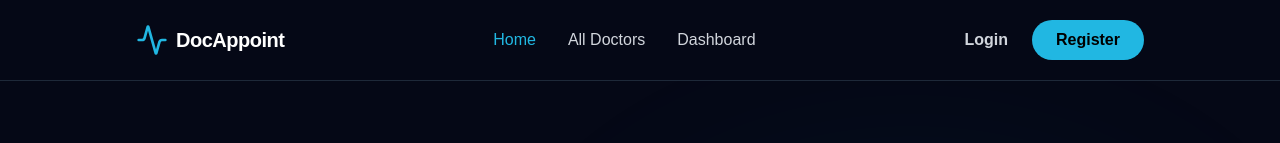
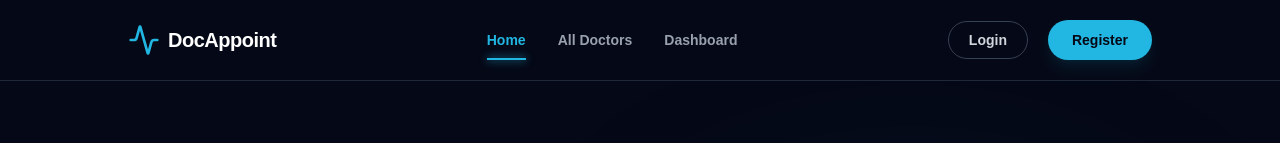
Before and after one commit to arnobpaul46/assignment-nine-client, a Next.js app: page / in a window 1280 px wide. Shown: the top 143 px of the page. Built offline with nearby package versions, Linux system fonts and the light colour scheme.

Commit message:
navbar section navigation design changes

```diff
--- a/public/data/all-doctors.json
+++ b/public/data/all-doctors.json
@@ -4,7 +4,7 @@
       "id": "d1",
       "name": "Dr. Ayesha Rahman",
       "specialty": "Cardiologist",
-      "image": "https://randomuser.me/api/portraits/women/11.jpg",
+      "image": "https://images.unsplash.com/photo-1559839734-2b71ea197ec2?w=400&h=400&fit=crop&crop=face",
       "experience": "10 years",
       "availability": [
         "09:00 AM - 12:00 PM",
@@ -21,7 +21,7 @@
       "id": "d2",
       "name": "Dr. Mohammad Kamal Hossain",
       "specialty": "Neurologist",
-      "image": "https://randomuser.me/api/portraits/men/31.jpg",
+      "image": "https://images.unsplash.com/photo-1612349317150-e413f6a5b16d?w=400&h=400&fit=crop&crop=face",
       "experience": "15 years",
       "availability": [
         "10:00 AM - 01:00 PM",
@@ -38,7 +38,7 @@
       "id": "d3",
       "name": "Dr. Fatema Begum",
       "specialty": "Gynecologist",
-      "image": "https://randomuser.me/api/portraits/women/12.jpg",
+      "image": "https://images.unsplash.com/photo-1594824476967-48c8b964f9b8?w=400&h=400&fit=crop&crop=face",
       "experience": "12 years",
       "availability": [
         "09:00 AM - 01:00 PM"
@@ -54,7 +54,7 @@
       "id": "d4",
       "name": "Dr. Anisur Rahman",
       "specialty": "Orthopedic Surgeon",
-      "image": "https://randomuser.me/api/portraits/men/32.jpg",
+      "image": "https://images.unsplash.com/photo-1622253692010-333f2da6031d?w=400&h=400&fit=crop&crop=face",
       "experience": "18 years",
       "availability": [
         "08:00 AM - 12:00 PM",
@@ -71,7 +71,7 @@
       "id": "d5",
       "name": "Dr. Nusrat Jahan",
       "specialty": "Dermatologist",
-      "image": "https://randomuser.me/api/portraits/women/13.jpg",
+      "image": "https://images.unsplash.com/photo-1582750433449-648ed127bb54?w=400&h=400&fit=crop&crop=face",
       "experience": "8 years",
       "availability": [
         "02:00 PM - 06:00 PM"
@@ -87,7 +87,7 @@
       "id": "d6",
       "name": "Dr. Tariqul Islam",
       "specialty": "Pediatrician",
-      "image": "https://randomuser.me/api/portraits/men/33.jpg",
+      "image": "https://images.unsplash.com/photo-1537368910025-700350fe46c7?w=400&h=400&fit=crop&crop=face",
       "experience": "14 years",
       "availability": [
         "09:00 AM - 12:00 PM",
@@ -104,7 +104,7 @@
       "id": "d7",
       "name": "Dr. Rina Akter",
       "specialty": "Endocrinologist",
-      "image": "https://randomuser.me/api/portraits/women/14.jpg",
+      "image": "https://images.unsplash.com/photo-1651008376811-b90baee60c1f?w=400&h=400&fit=crop&crop=face",
       "experience": "11 years",
       "availability": [
         "10:00 AM - 01:00 PM",
@@ -121,7 +121,7 @@
       "id": "d8",
       "name": "Dr. Shahidul Alam",
       "specialty": "Ophthalmologist",
-      "image": "https://randomuser.me/api/portraits/men/34.jpg",
+      "image": "https://images.unsplash.com/photo-1472099645785-5658abf4ff4e?w=400&h=400&fit=crop&crop=face",
       "experience": "20 years",
       "availability": [
         "08:30 AM - 12:30 PM"
@@ -137,7 +137,7 @@
       "id": "d9",
       "name": "Dr. Nazma Parvin",
       "specialty": "Psychiatrist",
-      "image": "https://randomuser.me/api/portraits/women/15.jpg",
+      "image": "https://images.unsplash.com/photo-1573496359142-b8d87734a5a2?w=400&h=400&fit=crop&crop=face",
       "experience": "9 years",
       "availability": [
         "03:00 PM - 07:00 PM"
@@ -153,7 +153,7 @@
       "id": "d10",
       "name": "Dr. Abul Kalam Azad",
       "specialty": "Gastroenterologist",
-      "image": "https://randomuser.me/api/portraits/men/35.jpg",
+      "image": "https://images.unsplash.com/photo-1506794778202-cad84cf45f1d?w=400&h=400&fit=crop&crop=face",
       "experience": "16 years",
       "availability": [
         "09:00 AM - 01:00 PM",
@@ -170,7 +170,7 @@
       "id": "d11",
       "name": "Dr. Salma Khatun",
       "specialty": "Cardiologist",
-      "image": "https://randomuser.me/api/portraits/women/16.jpg",
+      "image": "https://images.unsplash.com/photo-1573497019940-1c28c88b4f8e?w=400&h=400&fit=crop&crop=face",
       "experience": "7 years",
       "availability": [
         "10:00 AM - 01:00 PM"
@@ -186,7 +186,7 @@
       "id": "d12",
       "name": "Dr. Rafiqul Islam",
       "specialty": "Neurologist",
-      "image": "https://randomuser.me/api/portraits/men/36.jpg",
+      "image": "https://images.unsplash.com/photo-1500648767791-00dcc994a43e?w=400&h=400&fit=crop&crop=face",
       "experience": "13 years",
       "availability": [
         "09:00 AM - 12:00 PM",
@@ -203,7 +203,7 @@
       "id": "d13",
       "name": "Dr. Rehana Sultana",
       "specialty": "Gynecologist",
-      "image": "https://randomuser.me/api/portraits/women/17.jpg",
+      "image": "https://images.unsplash.com/photo-1580489944761-15a19d654956?w=400&h=400&fit=crop&crop=face",
       "experience": "10 years",
       "availability": [
         "08:00 AM - 12:00 PM",
@@ -220,7 +220,7 @@
       "id": "d14",
       "name": "Dr. Mahmudul Hasan",
       "specialty": "Orthopedic Surgeon",
-      "image": "https://randomuser.me/api/portraits/men/37.jpg",
+      "image": "https://images.unsplash.com/photo-1570295999919-56ceb5ecca61?w=400&h=400&fit=crop&crop=face",
       "experience": "11 years",
       "availability": [
         "10:00 AM - 02:00 PM"
@@ -236,7 +236,7 @@
       "id": "d15",
       "name": "Dr. Farzana Yasmin",
       "specialty": "Dermatologist",
-      "image": "https://randomuser.me/api/portraits/women/18.jpg",
+      "image": "https://images.unsplash.com/photo-1438761681033-6461ffad8d80?w=400&h=400&fit=crop&crop=face",
       "experience": "6 years",
       "availability": [
         "02:00 PM - 06:00 PM"
@@ -252,7 +252,7 @@
       "id": "d16",
       "name": "Dr. Kamrul Hasan",
       "specialty": "Pediatrician",
-      "image": "https://randomuser.me/api/portraits/men/38.jpg",
+      "image": "https://images.unsplash.com/photo-1560250097-0b93528c311a?w=400&h=400&fit=crop&crop=face",
       "experience": "9 years",
       "availability": [
         "09:00 AM - 12:00 PM",
@@ -269,7 +269,7 @@
       "id": "d17",
       "name": "Dr. Sultana Razia",
       "specialty": "Endocrinologist",
-      "image": "https://randomuser.me/api/portraits/women/19.jpg",
+      "image": "https://images.unsplash.com/photo-1544005313-94ddf0286df2?w=400&h=400&fit=crop&crop=face",
       "experience": "14 years",
       "availability": [
         "10:00 AM - 01:00 PM",
@@ -286,7 +286,7 @@
       "id": "d18",
       "name": "Dr. Moniruzzaman",
       "specialty": "Ophthalmologist",
-      "image": "https://randomuser.me/api/portraits/men/39.jpg",
+      "image": "https://images.unsplash.com/photo-1519085360753-af0119f7cbe7?w=400&h=400&fit=crop&crop=face",
       "experience": "12 years",
       "availability": [
         "08:00 AM - 12:00 PM"
@@ -302,7 +302,7 @@
       "id": "d19",
       "name": "Dr. Tahmina Akter",
       "specialty": "Psychiatrist",
-      "image": "https://randomuser.me/api/portraits/women/20.jpg",
+      "image": "https://images.unsplash.com/photo-1494790108377-be9c29b29330?w=400&h=400&fit=crop&crop=face",
       "experience": "8 years",
       "availability": [
         "03:00 PM - 07:00 PM"
@@ -318,7 +318,7 @@
       "id": "d20",
       "name": "Dr. Habibur Rahman",
       "specialty": "Gastroenterologist",
-      "image": "https://randomuser.me/api/portraits/men/40.jpg",
+      "image": "https://images.unsplash.com/photo-1504257432389-52343af06ae3?w=400&h=400&fit=crop&crop=face",
       "experience": "17 years",
       "availability": [
         "09:00 AM - 01:00 PM",
@@ -335,7 +335,7 @@
       "id": "d21",
       "name": "Dr. Nasreen Jahan",
       "specialty": "Cardiologist",
-      "image": "https://randomuser.me/api/portraits/women/21.jpg",
+      "image": "https://images.unsplash.com/photo-1534528741775-53994a69daeb?w=400&h=400&fit=crop&crop=face",
       "experience": "9 years",
       "availability": [
         "10:00 AM - 01:00 PM",
@@ -352,7 +352,7 @@
       "id": "d22",
       "name": "Dr. Zakir Hossain",
       "specialty": "Neurologist",
-      "image": "https://randomuser.me/api/portraits/men/41.jpg",
+      "image": "https://images.unsplash.com/photo-1492562080023-ab3db95bfbce?w=400&h=400&fit=crop&crop=face",
       "experience": "10 years",
       "availability": [
         "09:00 AM - 12:00 PM"
@@ -368,7 +368,7 @@
       "id": "d23",
       "name": "Dr. Shamima Nasrin",
       "specialty": "Gynecologist",
-      "image": "https://randomuser.me/api/portraits/women/22.jpg",
+      "image": "https://images.unsplash.com/photo-1531746020798-e6953c6e8e04?w=400&h=400&fit=crop&crop=face",
       "experience": "13 years",
       "availability": [
         "08:00 AM - 12:00 PM",
@@ -385,7 +385,7 @@
       "id": "d24",
       "name": "Dr. Abdul Matin",
       "specialty": "Orthopedic Surgeon",
-      "image": "https://randomuser.me/api/portraits/men/42.jpg",
+      "image": "https://images.unsplash.com/photo-1519345182560-3f2917c472ef?w=400&h=400&fit=crop&crop=face",
       "experience": "19 years",
       "availability": [
         "09:00 AM - 01:00 PM"
@@ -401,7 +401,7 @@
       "id": "d25",
       "name": "Dr. Moushumi Akter",
       "specialty": "Dermatologist",
-      "image": "https://randomuser.me/api/portraits/women/23.jpg",
+      "image": "https://images.unsplash.com/photo-1487412720507-e7ab37603c6f?w=400&h=400&fit=crop&crop=face",
       "experience": "7 years",
       "availability": [
         "02:00 PM - 06:00 PM"
@@ -417,7 +417,7 @@
       "id": "d26",
       "name": "Dr. Firoz Khan",
       "specialty": "Pediatrician",
-      "image": "https://randomuser.me/api/portraits/men/43.jpg",
+      "image": "https://images.unsplash.com/photo-1463453091185-61582044d556?w=400&h=400&fit=crop&crop=face",
       "experience": "11 years",
       "availability": [
         "09:00 AM - 12:00 PM",
@@ -434,7 +434,7 @@
       "id": "d27",
       "name": "Dr. Dilruba Sultana",
       "specialty": "Endocrinologist",
-      "image": "https://randomuser.me/api/portraits/women/24.jpg",
+      "image": "https://images.unsplash.com/photo-1542596594-649edbc13630?w=400&h=400&fit=crop&crop=face",
       "experience": "8 years",
       "availability": [
         "10:00 AM - 01:00 PM"
@@ -450,7 +450,7 @@
       "id": "d28",
       "name": "Dr. Asaduzzaman",
       "specialty": "Ophthalmologist",
-      "image": "https://randomuser.me/api/portraits/men/44.jpg",
+      "image": "https://images.unsplash.com/photo-1507003211169-0a1dd7228f2d?w=400&h=400&fit=crop&crop=face",
       "experience": "15 years",
       "availability": [
         "08:30 AM - 12:30 PM",
@@ -467,7 +467,7 @@
       "id": "d29",
       "name": "Dr. Suraiya Begum",
       "specialty": "Psychiatrist",
-      "image": "https://randomuser.me/api/portraits/women/25.jpg",
+      "image": "https://images.unsplash.com/photo-1508214751196-bcfd4ca60f91?w=400&h=400&fit=crop&crop=face",
       "experience": "12 years",
       "availability": [
         "03:00 PM - 07:00 PM"
@@ -483,7 +483,7 @@
       "id": "d30",
       "name": "Dr. Iqbal Hossain",
       "specialty": "Gastroenterologist",
-      "image": "https://randomuser.me/api/portraits/men/45.jpg",
+      "image": "https://images.unsplash.com/photo-1519058082700-08a0b56da9b4?w=400&h=400&fit=crop&crop=face",
       "experience": "13 years",
       "availability": [
         "09:00 AM - 01:00 PM",
@@ -502,7 +502,7 @@
       "id": "d1",
       "name": "Dr. Ayesha Rahman",
       "specialty": "Cardiologist",
-      "image": "https://randomuser.me/api/portraits/women/11.jpg",
+      "image": "https://images.unsplash.com/photo-1559839734-2b71ea197ec2?w=400&h=400&fit=crop&crop=face",
       "experience": "10 years",
       "hospital": "Labaid Cardiac Hospital",
       "location": "Dhanmondi, Dhaka",
@@ -515,7 +515,7 @@
       "id": "d2",
       "name": "Dr. Mohammad Kamal Hossain",
       "specialty": "Neurologist",
-      "image": "https://randomuser.me/api/portraits/men/31.jpg",
+      "image": "https://images.unsplash.com/photo-1612349317150-e413f6a5b16d?w=400&h=400&fit=crop&crop=face",
       "experience": "15 years",
       "hospital": "Square Hospital",
       "location": "Panthapath, Dhaka",
@@ -528,7 +528,7 @@
       "id": "d23",
       "name": "Dr. Shamima Nasrin",
       "specialty": "Gynecologist",
-      "image": "https://randomuser.me/api/portraits/women/22.jpg",
+      "image": "https://images.unsplash.com/photo-1531746020798-e6953c6e8e04?w=400&h=400&fit=crop&crop=face",
       "experience": "13 years",
       "hospital": "Square Hospital",
       "location": "Panthapath, Dhaka",
@@ -541,7 +541,7 @@
       "id": "d4",
       "name": "Dr. Anisur Rahman",
       "specialty": "Orthopedic Surgeon",
-      "image": "https://randomuser.me/api/portraits/men/32.jpg",
+      "image": "https://images.unsplash.com/photo-1622253692010-333f2da6031d?w=400&h=400&fit=crop&crop=face",
       "experience": "18 years",
       "hospital": "United Hospital",
       "location": "Gulshan, Dhaka",
@@ -554,7 +554,7 @@
       "id": "d5",
       "name": "Dr. Nusrat Jahan",
       "specialty": "Dermatologist",
-      "image": "https://randomuser.me/api/portraits/women/13.jpg",
+      "image": "https://images.unsplash.com/photo-1582750433449-648ed127bb54?w=400&h=400&fit=crop&crop=face",
       "experience": "8 years",
       "hospital": "Ibn Sina Hospital",
       "location": "Dhanmondi, Dhaka",
@@ -567,7 +567,7 @@
       "id": "d6",
       "name": "Dr. Tariqul Islam",
       "specialty": "Pediatrician",
-      "image": "https://randomuser.me/api/portraits/men/33.jpg",
+      "image": "https://images.unsplash.com/photo-1537368910025-700350fe46c7?w=400&h=400&fit=crop&crop=face",
       "experience": "14 years",
       "hospital": "Bangladesh Shishu Hospital",
       "location": "Sher-e-Bangla Nagar, Dhaka",
@@ -580,7 +580,7 @@
       "id": "d17",
       "name": "Dr. Sultana Razia",
       "specialty": "Endocrinologist",
-      "image": "https://randomuser.me/api/portraits/women/19.jpg",
+      "image": "https://images.unsplash.com/photo-1544005313-94ddf0286df2?w=400&h=400&fit=crop&crop=face",
       "experience": "14 years",
       "hospital": "Square Hospital",
       "location": "Panthapath, Dhaka",
@@ -593,7 +593,7 @@
       "id": "d8",
       "name": "Dr. Shahidul Alam",
       "specialty": "Ophthalmologist",
-      "image": "https://randomuser.me/api/portraits/men/34.jpg",
+      "image": "https://images.unsplash.com/photo-1472099645785-5658abf4ff4e?w=400&h=400&fit=crop&crop=face",
       "experience": "20 years",
       "hospital": "National Institute of Ophthalmology",
       "location": "Agargaon, Dhaka",
@@ -606,7 +606,7 @@
       "id": "d29",
       "name": "Dr. Suraiya Begum",
       "specialty": "Psychiatrist",
-      "image": "https://randomuser.me/api/portraits/women/25.jpg",
+      "image": "https://images.unsplash.com/photo-1508214751196-bcfd4ca60f91?w=400&h=400&fit=crop&crop=face",
       "experience": "12 years",
       "hospital": "National Mental Health Institute",
       "location": "Sher-e-Bangla Nagar, Dhaka",
@@ -619,7 +619,7 @@
       "id": "d20",
       "name": "Dr. Habibur Rahman",
       "specialty": "Gastroenterologist",
-      "image": "https://randomuser.me/api/portraits/men/40.jpg",
+      "image": "https://images.unsplash.com/photo-1504257432389-52343af06ae3?w=400&h=400&fit=crop&crop=face",
       "experience": "17 years",
       "hospital": "United Hospital",
       "location": "Gulshan, Dhaka",
--- a/src/components/Navbar.jsx
+++ b/src/components/Navbar.jsx
@@ -1,56 +1,109 @@
 "use client";
 import React, { useState } from 'react';
 import Link from 'next/link';
+import { usePathname } from 'next/navigation';
 import { Activity, Menu, X } from 'lucide-react';
 
 const Navbar = () => {
   const [isOpen, setIsOpen] = useState(false);
+  const pathname = usePathname();
+
+  const navLinks = [
+    { name: 'Home', href: '/' },
+    { name: 'All Doctors', href: '/all-doctors' },
+    { name: 'Dashboard', href: '/dashboard' },
+  ];
 
   return (
-    <nav className="bg-[#050816] text-white w-full border-b border-gray-800">
-
-      <div className="max-w-[80%] mx-auto px-2">
+    <nav className="bg-[#050816] text-white w-full border-b border-gray-800 sticky top-0 z-50">
+      <div className="max-w-[80%] mx-auto">
         <div className="flex items-center justify-between h-20">
 
           {/* Logo Section */}
-          <Link href="/" className="flex items-center gap-2 shrink-0">
-            <Activity className="text-[#21B7E2] w-8 h-8" />
+          <Link href="/" className="flex items-center gap-2 shrink-0 group">
+            <Activity className="text-[#21B7E2] w-8 h-8 group-hover:scale-110 transition-transform" />
             <span className="text-xl font-bold tracking-tight">DocAppoint</span>
           </Link>
 
-          {/*  Navbar Links */}
+          {/* Desktop Navbar Links */}
           <div className="hidden md:flex items-center gap-8">
-            <Link href="/" className="text-[#21B7E2] font-medium hover:text-white transition-colors">Home</Link>
-            <Link href="/all-doctors" className="text-gray-300 font-medium hover:text-white transition-colors">All Doctors</Link>
-            <Link href="/dashboard" className="text-gray-300 font-medium hover:text-white transition-colors">Dashboard</Link>
+            {navLinks.map((link) => {
+              const isActive = pathname === link.href;
+              return (
+                <Link
+                  key={link.name}
+                  href={link.href}
+                  className={`relative text-sm font-bold transition-all duration-300 py-1 ${
+                    isActive ? 'text-[#21B7E2]' : 'text-gray-400 hover:text-white'
+                  }`}
+                >
+                  {link.name}
+                  {/* Desktop Active Bottom Border (Closer to text) */}
+                  {isActive && (
+                    <span className="absolute bottom-[-6px] left-0 w-full h-[2px] bg-[#21B7E2] shadow-[0_0_8px_#21B7E2]"></span>
+                  )}
+                </Link>
+              );
+            })}
           </div>
 
+          {/* Auth Buttons */}
+          <div className="hidden md:flex items-center gap-5">
+            {/* Login Button with subtle outline */}
+            <Link
+              href="/login"
+              className={`text-sm font-bold px-5 py-2 rounded-full border transition-all duration-300 ${
+                pathname === '/login'
+                ? 'border-[#21B7E2] text-[#21B7E2] bg-[#21B7E2]/5'
+                : 'border-gray-700 text-gray-300 hover:border-[#21B7E2] hover:text-white'
+              }`}
+            >
+              Login
+            </Link>
 
-          <div className="hidden md:flex items-center gap-6">
-            <Link href="/login" className="text-gray-300 font-bold hover:text-white transition-colors">Login</Link>
-            <Link href="/register" className="bg-[#21B7E2] hover:bg-[#1da1c9] text-black px-6 py-2 rounded-full font-bold transition-all">
+            {/* Register Button Solid */}
+            <Link
+              href="/register"
+              className="bg-[#21B7E2] hover:bg-white text-[#050816] px-6 py-2.5 rounded-full font-bold text-sm transition-all transform active:scale-95 shadow-lg shadow-cyan-500/10"
+            >
               Register
             </Link>
           </div>
 
-          {/* Mobile section menu icon */}
+          {/* Mobile menu icon */}
           <div className="md:hidden flex items-center">
-            <button onClick={() => setIsOpen(!isOpen)} className="text-gray-300 focus:outline-none">
+            <button onClick={() => setIsOpen(!isOpen)} className="text-gray-300 p-2">
               {isOpen ? <X size={28} /> : <Menu size={28} />}
             </button>
           </div>
         </div>
 
-        {/* Mobile section menu bar*/}
+        {/* Mobile menu bar */}
         {isOpen && (
-          <div className="md:hidden pb-6 space-y-4">
-            <Link href="/" className="block text-[#21B7E2] font-medium py-2">Home</Link>
-            <Link href="/appointments" className="block text-gray-300 font-medium py-2 hover:text-white">All Appointments</Link>
-            <Link href="/dashboard" className="block text-gray-300 font-medium py-2 hover:text-white">Dashboard</Link>
-            <hr className="border-gray-800" />
-            <div className="flex flex-col gap-4">
-              <Link href="/login" className="text-gray-300 font-bold py-2">Login</Link>
-              <Link href="/register" className="bg-[#21B7E2] text-black px-6 py-2 rounded-full font-bold text-center">
+          <div className="md:hidden pb-8 pt-2 space-y-2">
+            {navLinks.map((link) => {
+              const isActive = pathname === link.href;
+              return (
+                <Link
+                  key={link.name}
+                  href={link.href}
+                  onClick={() => setIsOpen(false)}
+                  className={`block px-4 py-3 rounded-xl text-base font-bold transition-all ${
+                    isActive
+                    ? 'bg-[#21B7E2]/10 text-[#21B7E2] border-l-4 border-[#21B7E2]'
+                    : 'text-gray-400 hover:bg-gray-800 hover:text-white'
+                  }`}
+                >
+                  {link.name}
+                </Link>
+              );
+            })}
+
+            <div className="flex flex-col gap-3 pt-4 px-2">
+              <Link onClick={() => setIsOpen(false)} href="/login" className="border border-gray-700 text-gray-300 font-bold py-3 rounded-xl text-center hover:border-[#21B7E2]">
+                Login
+              </Link>
+              <Link onClick={() => setIsOpen(false)} href="/register" className="bg-[#21B7E2] text-[#050816] px-6 py-3 rounded-xl font-bold text-center">
                 Register
               </Link>
             </div>
```
